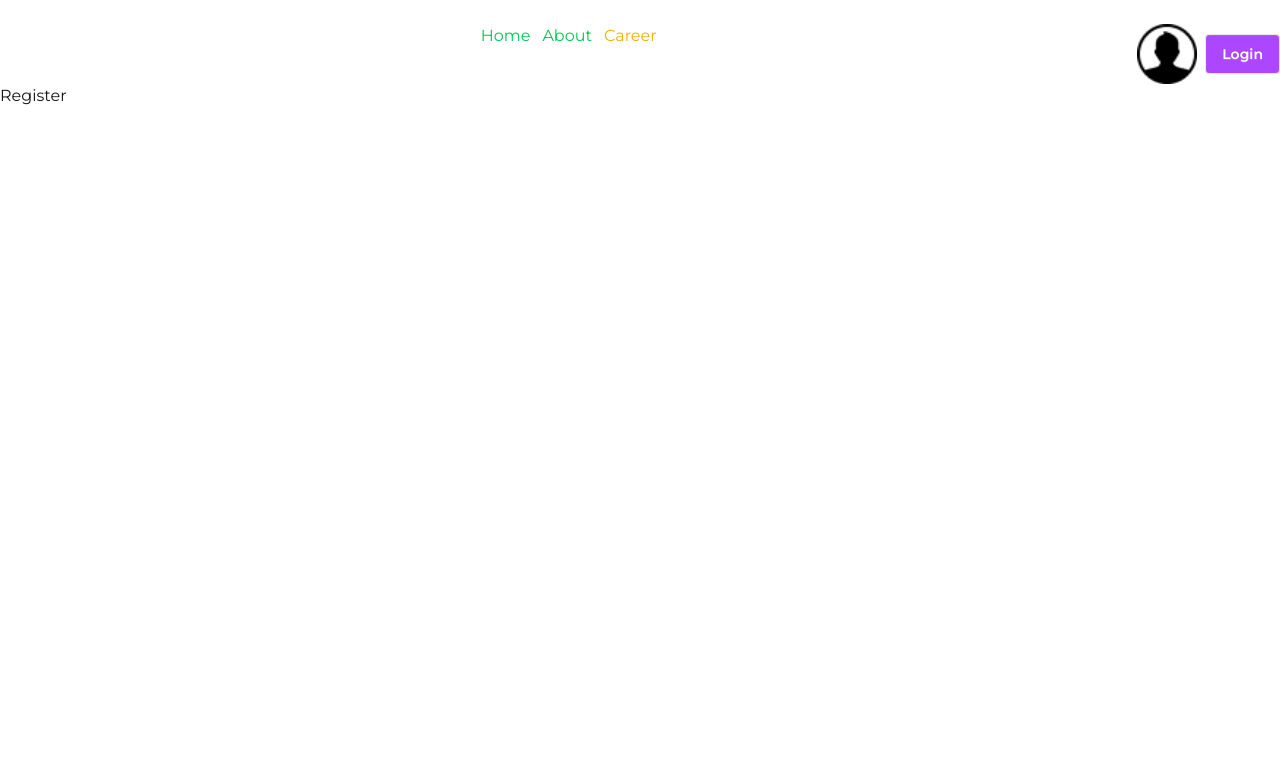
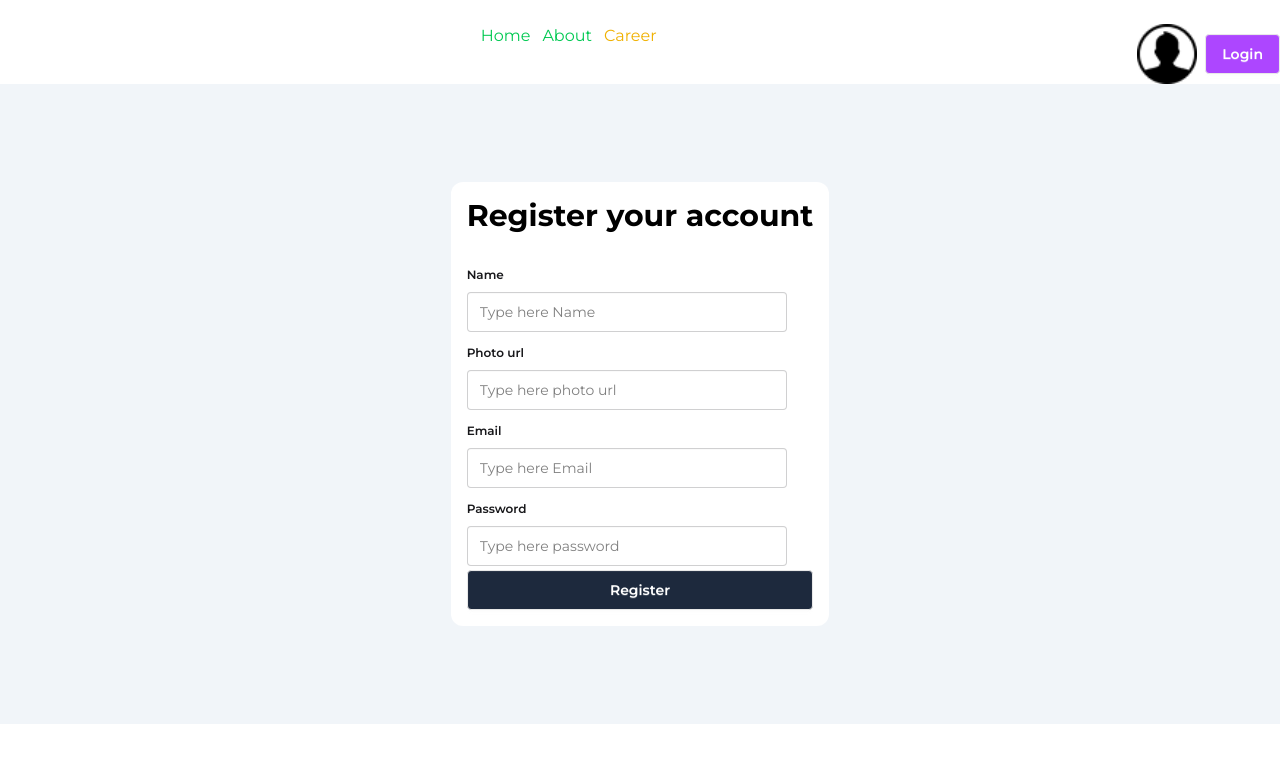
Before and after one commit to ananya2420/dragon-news-resources, a Next.js app: page /register in a window 1280 px wide. Shown: the top 762 px of the page. Built offline with nearby package versions, Linux system fonts and the light colour scheme.

Commit message:
Design Login & Register Page With React Hook Form

```diff
--- a/package.json
+++ b/package.json
@@ -14,6 +14,7 @@
     "react": "19.2.4",
     "react-dom": "19.2.4",
     "react-fast-marquee": "^1.6.5",
+    "react-hook-form": "^7.74.0",
     "react-icons": "^5.6.0"
   },
   "devDependencies": {
--- a/src/app/(auth)/login/page.jsx
+++ b/src/app/(auth)/login/page.jsx
@@ -1,9 +1,51 @@
+'use client';
+
+import Link from 'next/link'
 import React from 'react'
+import { useForm } from 'react-hook-form';
 
 const LoginPage = () => {
+
+  const {register,handleSubmit,watch,formState:{errors}}=useForm();
+
+  const handleLoginFunc=(data)=>{
+         //e.preventDefault();
+  //const email=e.target.email.value;
+  //const password=e.target.password.value;
+  //console.log(email,password);
+
+  console.log(data,"data");
+
+  }
+  //console.log(watch("email"));
+  //console.log(watch("password"));
   return (
-    <div>
-      login
+    <div className='container mx-auto min-h-[80vh] flex justify-center items-center bg-slate-100'>
+      <div className='p-4 rounded-xl bg-white text-black'>
+      <h2 className='font-bold text-3xl text-center mb-6'>Login your account</h2>
+
+      <form action="space-y-4" onSubmit={handleSubmit(handleLoginFunc)}>
+          <fieldset className="fieldset">
+          <legend className="fieldset-legend">Email</legend>
+          <input type="email" className="input" placeholder="Type here Email" {...register("email",{
+            required:"Email field is required",
+          })}/>
+
+          {errors.email && <p className='text-red-500'>{errors.email.message}</p>}
+</fieldset>
+
+          <fieldset className="fieldset">
+          <legend className="fieldset-legend">Password</legend>
+          <input type="password" className="input" placeholder="Type here password" {...register("password",{ required:"password field is required" })}/>
+          {errors.password && <p className='text-red-500'>{errors.password.message}</p>}
+</fieldset>
+
+          <button className="btn w-full bg-slate-800 text-white">Login</button>
+
+          <p className='mt-4'>Do not Have An Account ?<Link href={"/register"} className='text-blue-500'>Register</Link> </p>
+
+      </form>
+      </div>
     </div>
   )
 }
--- a/src/app/(auth)/register/page.jsx
+++ b/src/app/(auth)/register/page.jsx
@@ -1,9 +1,73 @@
+
+'use client';
+
+import Link from 'next/link'
 import React from 'react'
+import { useForm } from 'react-hook-form';
 
 const RegisterPage = () => {
+
+  const {register,handleSubmit,watch,formState:{errors}}=useForm();
+
+  const handleRegisterFunc=(data)=>{
+         //e.preventDefault();
+  //const email=e.target.email.value;
+  //const password=e.target.password.value;
+  //console.log(email,password);
+
+  console.log(data,"data");
+  const {email,name,photo,password}=data;
+  console.log(name,photo);
+
+  }
+  //console.log(watch("email"));
+  //console.log(watch("password"));
   return (
-    <div>
-      Register
+    <div className='container mx-auto min-h-[80vh] flex justify-center items-center bg-slate-100'>
+      <div className='p-4 rounded-xl bg-white text-black'>
+      <h2 className='font-bold text-3xl text-center mb-6'>Register your account</h2>
+
+      <form action="space-y-4" onSubmit={handleSubmit(handleRegisterFunc)}>
+          <fieldset className="fieldset">
+          <legend className="fieldset-legend">Name</legend>
+          <input type="text" className="input" placeholder="Type here Name" {...register("name",{
+            required:"Name field is required",
+          })}/>
+
+          {errors.name && <p className='text-red-500'>{errors.name.message}</p>}
+</fieldset>
+
+            <fieldset className="fieldset">
+          <legend className="fieldset-legend">Photo url</legend>
+          <input type="text" className="input" placeholder="Type here photo url" {...register("photo",{
+            required:"Photo field is required",
+          })}/>
+
+          {errors.photo && <p className='text-red-500'>{errors.photo.message}</p>}
+</fieldset>
+
+           <fieldset className="fieldset">
+          <legend className="fieldset-legend">Email</legend>
+          <input type="email" className="input" placeholder="Type here Email" {...register("email",{
+            required:"Email field is required",
+          })}/>
+
+          {errors.email && <p className='text-red-500'>{errors.email.message}</p>}
+</fieldset>
+
+
+          <fieldset className="fieldset">
+          <legend className="fieldset-legend">Password</legend>
+          <input type="password" className="input" placeholder="Type here password" {...register("password",{ required:"password field is required" })}/>
+          {errors.password && <p className='text-red-500'>{errors.password.message}</p>}
+</fieldset>
+
+          <button className="btn w-full bg-slate-800 text-white">Register</button>
+
+
+
+      </form>
+      </div>
     </div>
   )
 }
```
Also changed, not shown: 1 other file (tests, documents, lock files or other folders).
